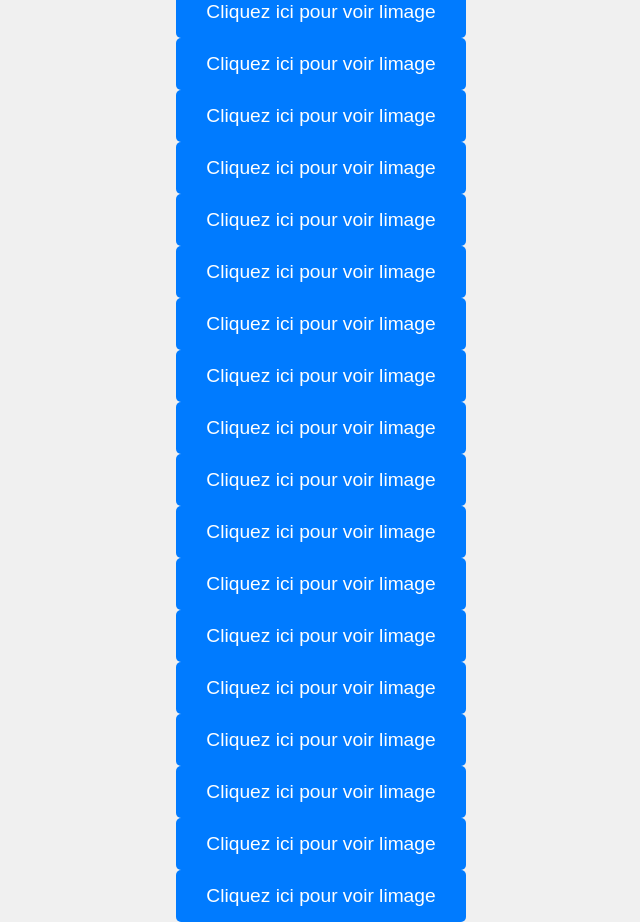
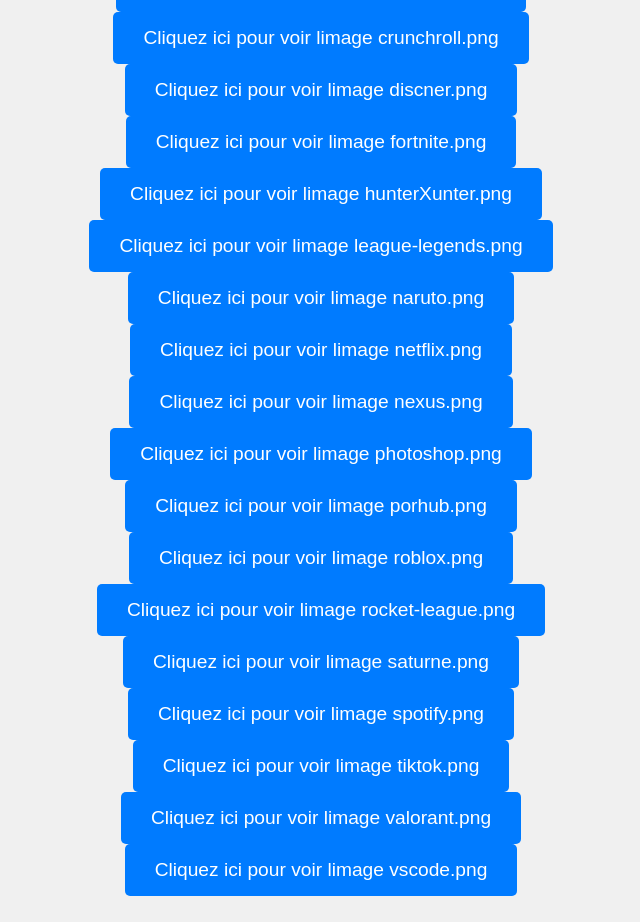
Before and after one commit to kitbot14/RPC-FIX-BY-KIT2.0, a plain HTML site: page index.html in a window 1280 px wide. Shown: the whole page, without its empty margins (319-959 px from the left). After the commit the page ends 896 px from the top, so only its background shows below. Drawn offline with Linux system fonts and the light colour scheme.

Commit message:
Update index.html

```diff
--- a/index.html
+++ b/index.html
@@ -39,25 +39,24 @@
 <body>
     <h1>
 image</h1>
-    <a href="https://kitbot14.github.io/RPC-FIX-BY-KIT2.0/amongus.png" class="btn">Cliquez ici pour voir limage</a>
-    <a href="https://kitbot14.github.io/RPC-FIX-BY-KIT2.0/crunchroll.png" class="btn">Cliquez ici pour voir limage</a>
-    <a href="https://kitbot14.github.io/RPC-FIX-BY-KIT2.0/discner.png" class="btn">Cliquez ici pour voir limage</a>
-    <a href="https://kitbot14.github.io/RPC-FIX-BY-KIT2.0/discner.png" class="btn">Cliquez ici pour voir limage</a>
-    <a href="https://kitbot14.github.io/RPC-FIX-BY-KIT2.0/fortnite.png" class="btn">Cliquez ici pour voir limage</a>
-    <a href="https://kitbot14.github.io/RPC-FIX-BY-KIT2.0/hunterXunter.png" class="btn">Cliquez ici pour voir limage</a>
-    <a href="https://kitbot14.github.io/RPC-FIX-BY-KIT2.0/league-legends.png" class="btn">Cliquez ici pour voir limage</a>
-    <a href="https://kitbot14.github.io/RPC-FIX-BY-KIT2.0/naruto.png" class="btn">Cliquez ici pour voir limage</a>
-    <a href="https://kitbot14.github.io/RPC-FIX-BY-KIT2.0/netflix.png" class="btn">Cliquez ici pour voir limage</a>
-    <a href="https://kitbot14.github.io/RPC-FIX-BY-KIT2.0/nexus.png" class="btn">Cliquez ici pour voir limage</a>
-    <a href="https://kitbot14.github.io/RPC-FIX-BY-KIT2.0/photoshop.png" class="btn">Cliquez ici pour voir limage</a>
-    <a href="https://kitbot14.github.io/RPC-FIX-BY-KIT2.0/porhub.png" class="btn">Cliquez ici pour voir limage</a>
-    <a href="https://kitbot14.github.io/RPC-FIX-BY-KIT2.0/roblox.png" class="btn">Cliquez ici pour voir limage</a>
-    <a href="https://kitbot14.github.io/RPC-FIX-BY-KIT2.0/rocket-league.png" class="btn">Cliquez ici pour voir limage</a>
-    <a href="https://kitbot14.github.io/RPC-FIX-BY-KIT2.0/saturne.png" class="btn">Cliquez ici pour voir limage</a>
-    <a href="https://kitbot14.github.io/RPC-FIX-BY-KIT2.0/spotify.png" class="btn">Cliquez ici pour voir limage</a>
-    <a href="https://kitbot14.github.io/RPC-FIX-BY-KIT2.0/tiktok.png" class="btn">Cliquez ici pour voir limage</a>
-    <a href="https://kitbot14.github.io/RPC-FIX-BY-KIT2.0/valorant.png" class="btn">Cliquez ici pour voir limage</a>
-    <a href="https://kitbot14.github.io/RPC-FIX-BY-KIT2.0/vscode.png" class="btn">Cliquez ici pour voir limage</a>
+    <a href="https://kitbot14.github.io/RPC-FIX-BY-KIT2.0/amongus.png" class="btn">Cliquez ici pour voir limage amongus.png</a>
+    <a href="https://kitbot14.github.io/RPC-FIX-BY-KIT2.0/crunchroll.png" class="btn">Cliquez ici pour voir limage crunchroll.png</a>
+    <a href="https://kitbot14.github.io/RPC-FIX-BY-KIT2.0/discner.png" class="btn">Cliquez ici pour voir limage discner.png</a>
+    <a href="https://kitbot14.github.io/RPC-FIX-BY-KIT2.0/fortnite.png" class="btn">Cliquez ici pour voir limage fortnite.png</a>
+    <a href="https://kitbot14.github.io/RPC-FIX-BY-KIT2.0/hunterXunter.png" class="btn">Cliquez ici pour voir limage hunterXunter.png</a>
+    <a href="https://kitbot14.github.io/RPC-FIX-BY-KIT2.0/league-legends.png" class="btn">Cliquez ici pour voir limage league-legends.png</a>
+    <a href="https://kitbot14.github.io/RPC-FIX-BY-KIT2.0/naruto.png" class="btn">Cliquez ici pour voir limage naruto.png</a>
+    <a href="https://kitbot14.github.io/RPC-FIX-BY-KIT2.0/netflix.png" class="btn">Cliquez ici pour voir limage netflix.png</a>
+    <a href="https://kitbot14.github.io/RPC-FIX-BY-KIT2.0/nexus.png" class="btn">Cliquez ici pour voir limage nexus.png</a>
+    <a href="https://kitbot14.github.io/RPC-FIX-BY-KIT2.0/photoshop.png" class="btn">Cliquez ici pour voir limage photoshop.png</a>
+    <a href="https://kitbot14.github.io/RPC-FIX-BY-KIT2.0/porhub.png" class="btn">Cliquez ici pour voir limage porhub.png</a>
+    <a href="https://kitbot14.github.io/RPC-FIX-BY-KIT2.0/roblox.png" class="btn">Cliquez ici pour voir limage roblox.png</a>
+    <a href="https://kitbot14.github.io/RPC-FIX-BY-KIT2.0/rocket-league.png" class="btn">Cliquez ici pour voir limage rocket-league.png</a>
+    <a href="https://kitbot14.github.io/RPC-FIX-BY-KIT2.0/saturne.png" class="btn">Cliquez ici pour voir limage saturne.png</a>
+    <a href="https://kitbot14.github.io/RPC-FIX-BY-KIT2.0/spotify.png" class="btn">Cliquez ici pour voir limage spotify.png</a>
+    <a href="https://kitbot14.github.io/RPC-FIX-BY-KIT2.0/tiktok.png" class="btn">Cliquez ici pour voir limage tiktok.png</a>
+    <a href="https://kitbot14.github.io/RPC-FIX-BY-KIT2.0/valorant.png" class="btn">Cliquez ici pour voir limage valorant.png</a>
+    <a href="https://kitbot14.github.io/RPC-FIX-BY-KIT2.0/vscode.png" class="btn">Cliquez ici pour voir limage vscode.png</a>
         <h1>
 </body>
 </html>
```
